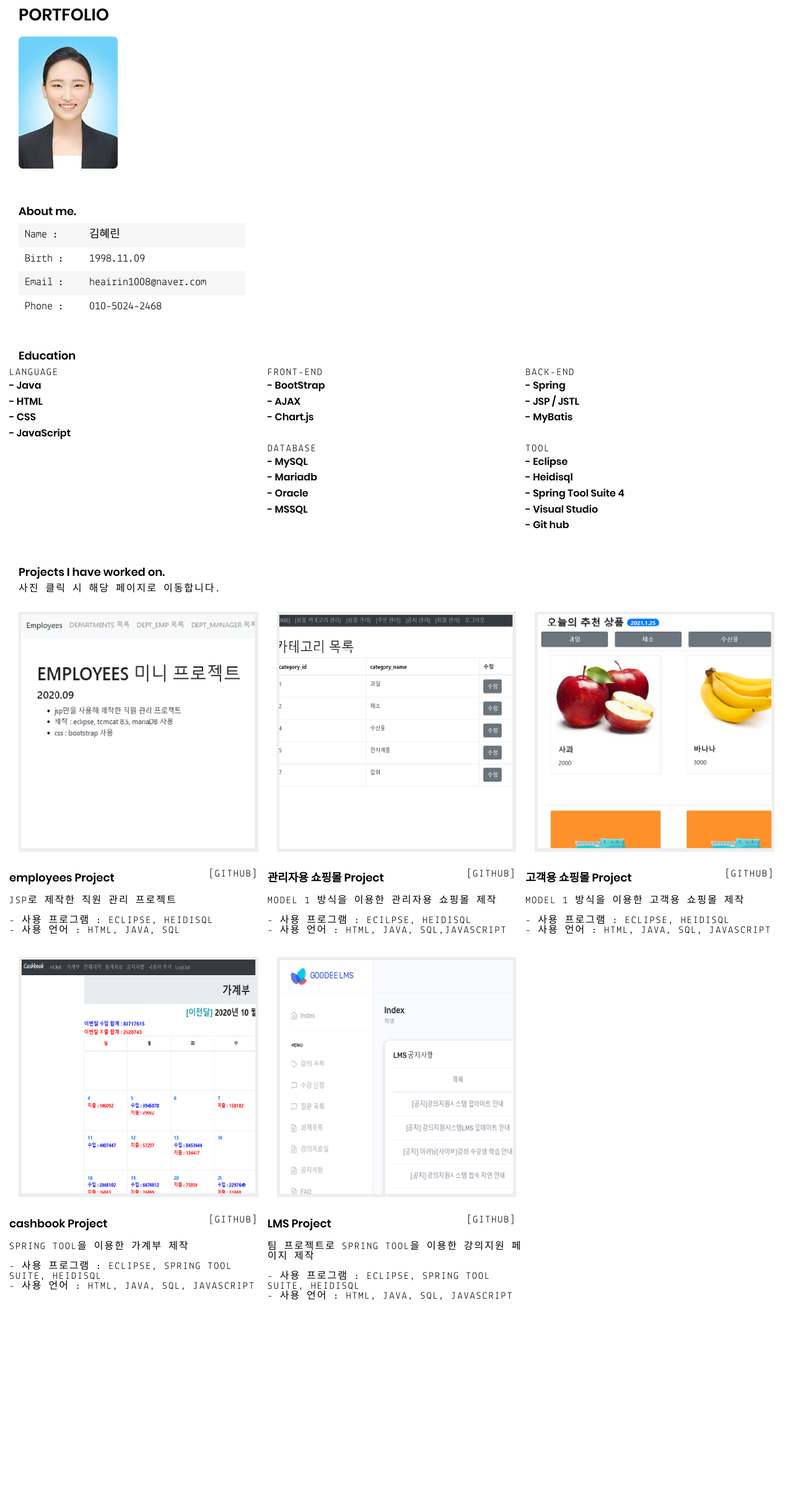
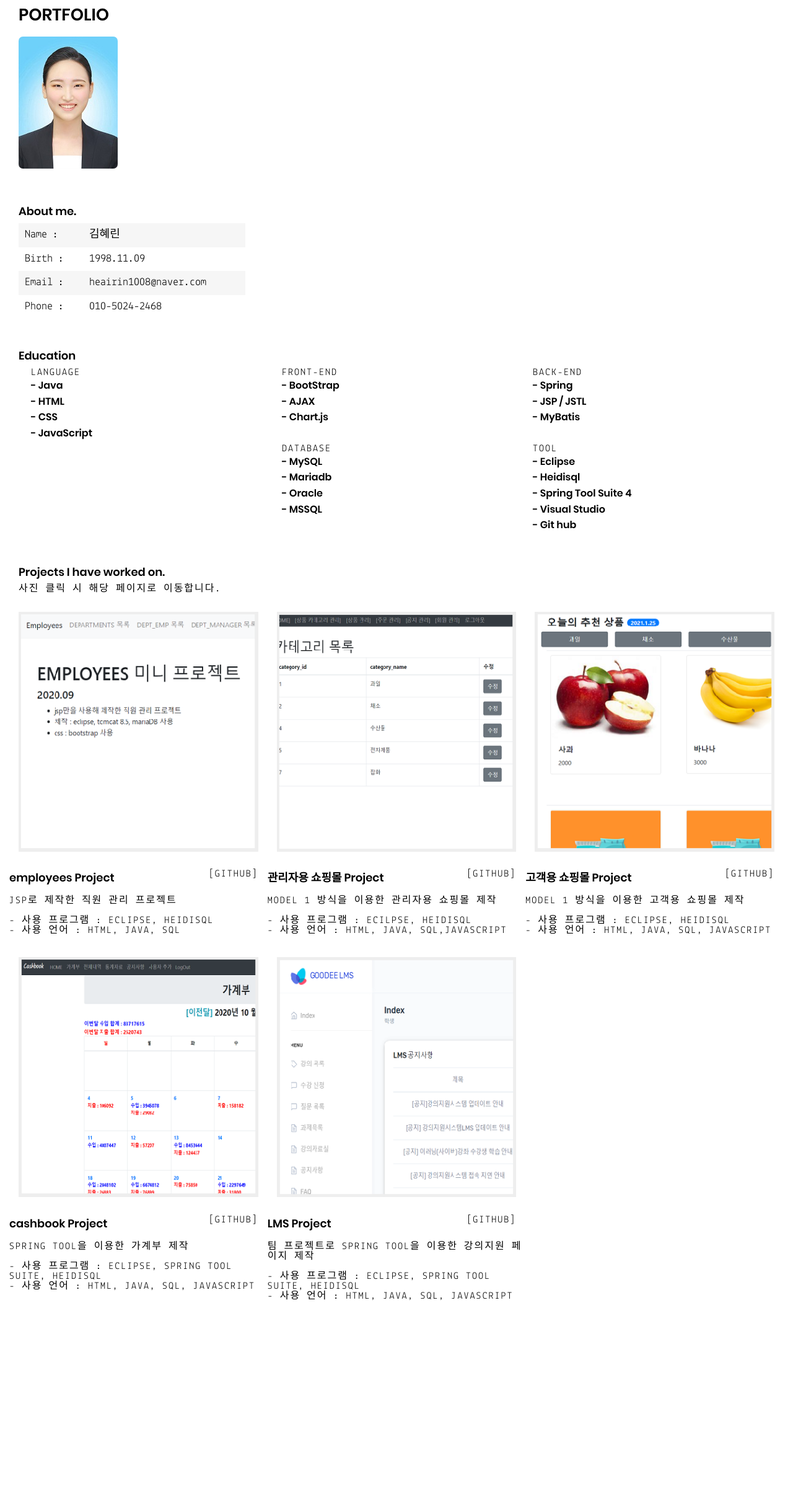
Before and after one commit to heairin1008/heairin1008.github.io, a Jekyll site: the page built from index.html, in a window 1280 px wide. Shown: the whole page at 62% size. Built offline with Jekyll 4.4.1, drawn with Linux system fonts in a browser that asks for light colours.

Commit message:
Update index.html

```diff
--- a/index.html
+++ b/index.html
@@ -38,8 +38,8 @@
 		<section class="intro">
 			<div class="container">
 				<h3>Education</h3>
-				<ul class="projects-list">
-					<li class="img-wrapper">
+				<ul class="projects-list" style="margin-left:20px;">
+               				<li class="img-wrapper">
 						<h2>Language</h2>
 						<p> - Java <br>
 						    - HTML <br>
@@ -59,7 +59,6 @@
 						<p> - Spring <br>
 						    - JSP / JSTL <br>
 						    - MyBatis<br>
-
 						</p>
 					</li>
 					<li class="img-wrapper">
@@ -74,7 +73,7 @@
 						<h2>Tool </h2>
 						<p> - Eclipse <br>
 						    - Heidisql <br>
-						    - Spring Tool Suite 4 <br>
+					     	    - Spring Tool Suite 4 <br>
 						    - Visual Studio <br>
 						    - Git hub
 						</p>
```
